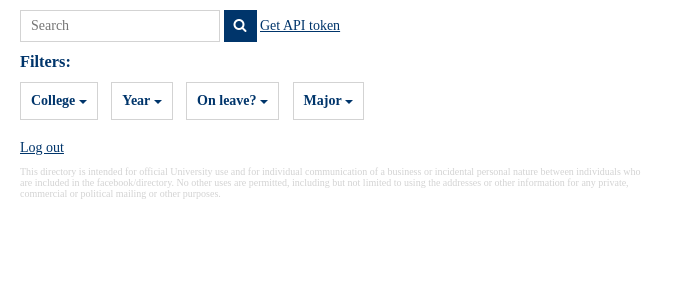
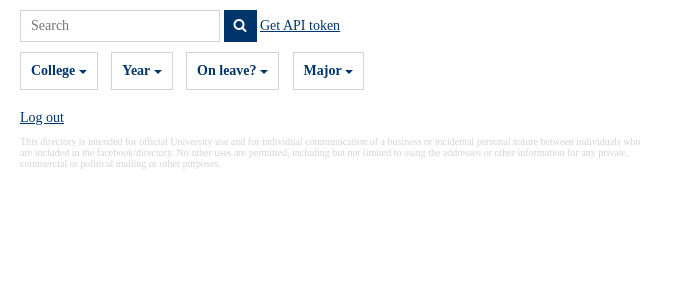
Before and after one commit to Yalies/api, a Flask app: template app/templates/index.html in a window 1280 px wide. Shown: the part 92-392 px from the top of the page, without its empty margins (0-683 px from the left). Run offline with Flask 2, Linux system fonts and the light colour scheme; the template is opened without the code that fills it, so the values that code supplies are empty; parts of the project's set-up code (start-up, migrations or seed data) failed here and were passed over; some web fonts are replaced.

Commit message:
Remove Filters: header

```diff
--- a/app/templates/index.html
+++ b/app/templates/index.html
@@ -6,7 +6,6 @@
     <button id="submit"><i class="fa fa-search"></i></button>
     <a href="/credentials">Get API token</a>
     <div>
-        <h3>Filters:</h3>
         {% with name = "college", items = colleges %}{% include "_section.html" %}{% endwith %}
         {% with name = "year", items = years, default = "Other" %}{% include "_section.html" %}{% endwith %}
         {% with name = "leave", items = leave, header = "On leave?" %}{% include "_section.html" %}{% endwith %}
```
